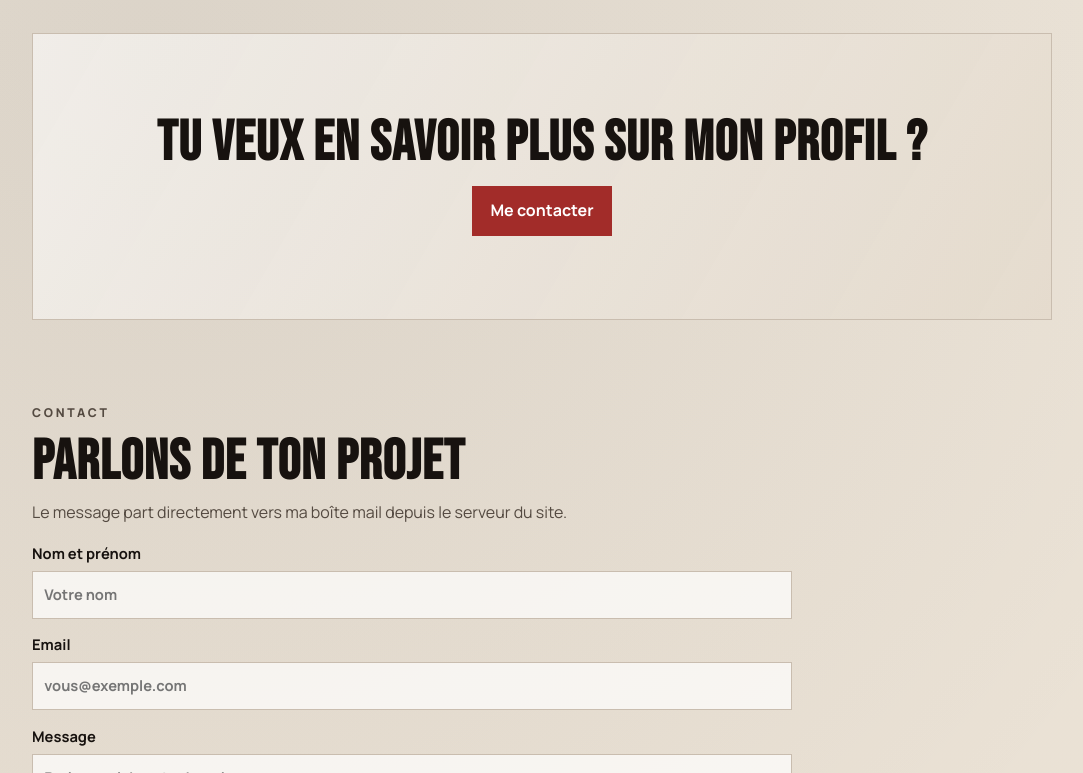
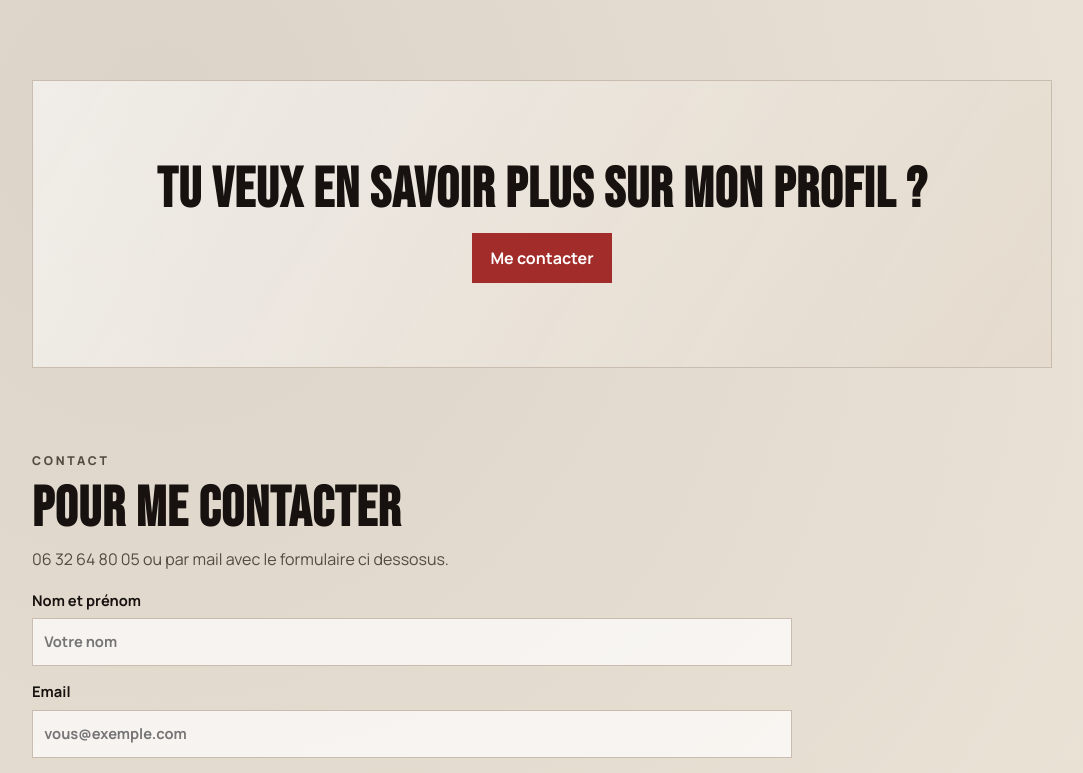
Before and after one commit to thomascdg/portfolio, a website: page index.html in a window 1280 px wide. Shown: the part 3363-4136 px from the top of the page, without its empty margins (98-1181 px from the left). Drawn offline with Linux system fonts and the light colour scheme; animation ran at ten frames a second.

Commit message:
fix: update project description and contact section in index.html

```diff
--- a/index.html
+++ b/index.html
@@ -139,6 +139,7 @@
               Application web d'optimisation d'empilage sur palettes avec algorithme
               Extreme Points, validation de stabilité, moteur multi-palettes, packing
               incrémental et visualisation 3D interactive en temps réel.
+              https://github.com/thomascdg/paletisation-optimizer
             </p>
             <span>React 18 · TypeScript · Three.js · Zustand · Vite</span>
           </article>
@@ -168,9 +169,9 @@
 
       <section class="section contact" id="contact" data-reveal>
         <p class="eyebrow">Contact</p>
-        <h2>Parlons de ton projet</h2>
+        <h2>Pour me contacter</h2>
         <p class="form-note">
-          Le message part directement vers ma boîte mail depuis le serveur du site.
+          06 32 64 80 05 ou par mail avec le formulaire ci dessosus.
         </p>
 
         <form id="contact-form">
```
